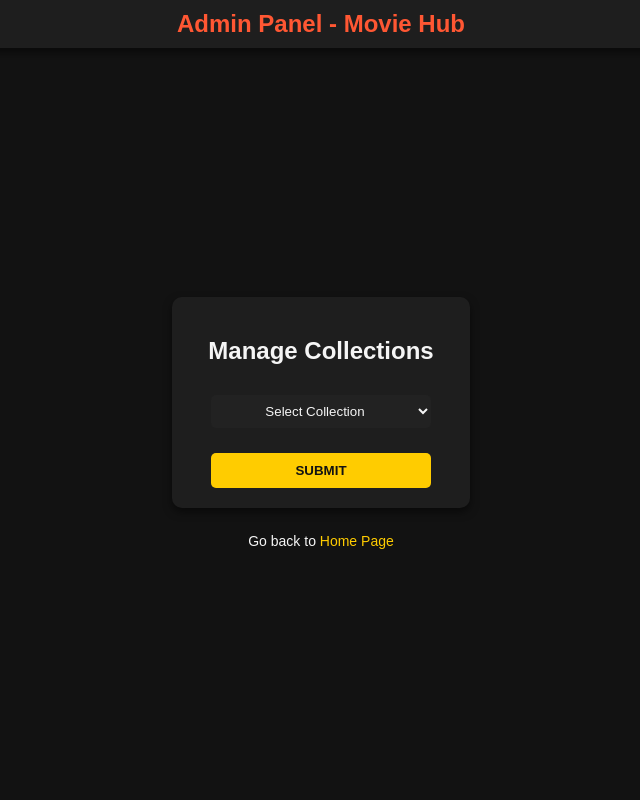
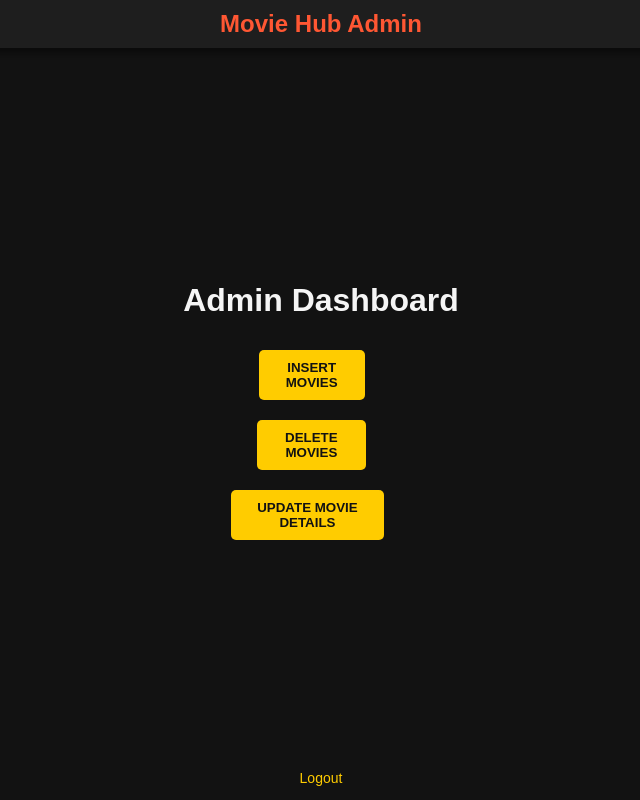
Before and after one commit to Channu17/DBMS-project, a Flask app: page /admin in a window 1280 px wide. Shown: the whole page, without its empty margins (319-959 px from the left). Run offline with Flask 3, Linux system fonts and the light colour scheme; the visitor is signed in with stand-in values (Sample User, id 1).

Commit message:
admin page updated

```diff
--- a/app.py
+++ b/app.py
@@ -1,12 +1,15 @@
 from flask import Flask, request, jsonify, render_template, redirect, url_for, flash, session
 from pymongo import MongoClient
+from get_details import MongoDBQuery
 
 app = Flask(__name__)
 app.secret_key = 'Luffy'
 
 client = MongoClient("mongodb://localhost:27017/")
-db = client['MoviesDB']
+db = client['MoviesDB2']
 users_collection = db['Users']
+details = MongoDBQuery()
+
 
 @app.route('/register', methods=['GET', 'POST'])
 def register():
@@ -22,9 +25,10 @@ def register():
             return redirect(url_for('register'))
 
         user = {
+            "_id":len(list(users_collection.find())) + 800,
             "uname": username,
             "email": email,
-            "password": password,  # Plain text password stored
+            "password": password,
             "dob": dob,
             "gender": gender
         }
@@ -46,7 +50,7 @@ def login():
         if username == 'admin' and password == 'admin':
             flash("Login successful!", category='success')
             return redirect(url_for('admin'))
-        elif user and user['password'] == password:  # Direct password comparison
+        elif user and user['password'] == password:
             session['user_id'] = str(user['_id'])
             session['username'] = user['uname']
             flash("Login successful!", category='success')
@@ -59,66 +63,121 @@ def login():
 
 @app.route('/dashboard', methods=['GET', 'POST'])
 def dashboard():
-    if 'user_id' in session:
-        collection_map = {
-            'Movies': ['title', 'release_year', 'language'],
-            'Directors': ['Name', 'DOB', 'Nationality'],
-            'Actors': ['Name', 'DOB', 'Awards'],
-            'Producer': ['Name', 'Founded Year'],
-            'Awards': ['Title', 'Year', 'Recipient']
-        }
-
-        # Default to 'Movies' if no collection is selected
-        selected_collection = request.form.get('collection') if request.method == 'POST' else None
-
-        if not selected_collection:
-            flash("Please select a collection to display data!", category="error")
-
-        # Perform the collection query only if a collection is selected
-        query = {}
-        if selected_collection == 'Movies':
-            search_keyword = request.form.get('search_keyword', '').strip()
-            if search_keyword:
-                query = {'title': {'$regex': search_keyword, '$options': 'i'}}  # Case-insensitive search
-        else:
-            search_keyword = ""
-
-        # Query the collection data
-        collection_data = list(db[selected_collection].find(query, {"_id": 0})) if selected_collection else []
-
-        columns = collection_map.get(selected_collection, [])
-        rows = [[entry.get(col.lower(), '') for col in columns] for entry in collection_data]
-
-        return render_template(
-            'dashboard.html',
-            username=session['username'],
-            collection=selected_collection,
-            columns=columns,
-            rows=rows,
-            collections=list(collection_map.keys()),
-            search_keyword=search_keyword
-        )
-    else:
+    if 'user_id' not in session:
         flash("You need to login first!", category="error")
         return redirect(url_for('login'))
 
+    collections = ["Actors", "Directors", "Movies", "Producers", "Awards"]
+    rows = []
+    columns = []
+    search_keyword = ""
+    collection = ""
 
+    if request.method == 'POST':
+        collection = request.form.get('collection')
+        search_keyword = request.form.get('search_keyword')
+
+        if collection and search_keyword:
+            if collection == "Actors":
+                result = details.get_actor_details(search_keyword)
+            elif collection == "Directors":
+                result = details.get_director_details(search_keyword)
+            elif collection == "Movies":
+                result = details.get_movie_details(search_keyword)
+            elif collection == "Producers":
+                result = details.get_producer_details(search_keyword)
+            elif collection == "Awards":
+                result = details.get_award_details(search_keyword)
+            else:
+                result = {"error": "Invalid collection selected"}
+
+            if "error" not in result:
+                columns = list(result.keys())
+                rows = [list(result.values())]
+            else:
+                flash(result["error"], category="error")
+        else:
+            flash("Please select a collection and provide a search keyword.", category="error")
+
+    return render_template(
+        'dashboard.html',
+        collections=collections,
+        collection=collection,
+        search_keyword=search_keyword,
+        rows=rows,
+        columns=columns
+    )
 
 
 @app.route('/admin', methods=['GET', 'POST'])
 def admin():
-    if 'username' not in session or session['username'] != 'admin':
-        flash("Access denied! Admins only.")
-        return redirect(url_for('login'))
     return render_template('admin.html')
 
+@app.route('/admin_manage', methods=['GET', 'POST'])
+def admin_manage():
+    if request.method == 'POST':
+        collection_name = request.form.get('collection')
 
-@app.route('/user/details', methods=['GET'])
-def user_details():
-    users = list(users_collection.find({}, {"_id": 1, "uname": 1, "email": 1, "dob": 1, "gender": 1}))
-    for user in users:
-        user["_id"] = str(user["_id"])
-    return jsonify(users), 200
+        if not collection_name:
+            flash('Please select a collection to manage.', category='error')
+            return redirect(url_for('admin_manage'))
+
+        # Access the MongoDB collection dynamically
+        collection = db[collection_name]
+        data = {}
+
+        if collection_name == 'Movies':
+            data['title'] = request.form.get('title')
+            data['release_year'] = int(request.form.get('release_year', 0))
+            data['actors'] = [actor.strip() for actor in request.form.get('actors', '').split(',')]
+            data['director'] = request.form.get('director')
+            data['awards'] = [award.strip() for award in request.form.get('awards', '').split(',')]
+            data['language'] = request.form.get('language')
+            data['producer'] = request.form.get('producer')
+            data['budget'] = request.form.get('budget')
+            data['runtime'] = int(request.form.get('runtime', 0))
+            data['genre'] = [genre.strip() for genre in request.form.get('genre', '').split(',')]
+
+        elif collection_name == 'Directors':
+            data['dname'] = request.form.get('director_name')
+            data['DOB'] = int(request.form.get('dob', 0))
+            data['nationality'] = request.form.get('nationality')
+            data['gender'] = request.form.get('gender')
+            data['award'] = request.form.get('award')
+            data['notable_movies'] = [movie.strip() for movie in request.form.get('notable_movies', '').split(',')]
+
+        elif collection_name == 'Actors':
+            data['aname'] = request.form.get('actor_name')
+            data['DOB'] = int(request.form.get('dob', 0))
+            data['nationality'] = request.form.get('nationality')
+            data['gender'] = request.form.get('gender')
+            data['award'] = request.form.get('award')
+            data['notable_movies'] = [movie.strip() for movie in request.form.get('notable_movies', '').split(',')]
+
+        elif collection_name == 'Producers':
+            data['pname'] = request.form.get('company_name')
+            data['est_year'] = int(request.form.get('founded', 0))
+            data['HQ'] = request.form.get('headquarters')
+
+        elif collection_name == 'Awards':
+            data['awname'] = request.form.get('award_name')
+            data['start_year'] = int(request.form.get('year', 0))
+
+        else:
+            flash(f'Collection {collection_name} not recognized.', category='error')
+            return redirect(url_for('admin_manage'))
+
+        # Insert the data into the collection
+        try:
+            # Let MongoDB auto-generate the _id field
+            collection.insert_one(data)
+            flash(f'Successfully added data to {collection_name} collection!', category='success')
+        except Exception as e:
+            flash(f'Error inserting data: {str(e)}', category='error')
+
+        return redirect(url_for('admin_manage'))
+
+    return render_template('admin_manage.html')
 
 if __name__ == '__main__':
     app.run(debug=True)
--- a/templates/admin.html
+++ b/templates/admin.html
@@ -3,7 +3,7 @@
 <head>
     <meta charset="UTF-8">
     <meta name="viewport" content="width=device-width, initial-scale=1.0">
-    <title>Admin Panel</title>
+    <title>Admin Page</title>
     <style>
         body {
             background-color: #121212;
@@ -38,32 +38,18 @@
             align-items: center;
             justify-content: center;
             flex-grow: 1;
-            margin-top: 60px;
+            margin-top: 50px; /* Adjusted to fit below the header */
         }
 
-        form {
-            text-align: center;
-            background-color: #1e1e1e;
-            padding: 20px;
-            border-radius: 10px;
-            box-shadow: 0 4px 8px rgba(0, 0, 0, 0.5);
-            width: 90%;
-            max-width: 350px;
-        }
-
-        input, select {
-            margin: 10px 0;
-            padding: 8px;
-            width: 85%;
-            border-radius: 5px;
-            border: none;
-            background-color: #222;
-            color: #f5f5f5;
-            text-align: center;
+        .admin-buttons {
+            display: flex;
+            flex-direction: column;
+            align-items: center;
+            justify-content: center;
         }
 
         button {
-            margin-top: 15px;
+            margin: 10px 0;
             padding: 10px;
             width: 85%;
             background-color: #ffcc00;
@@ -87,6 +73,14 @@
             margin-top: 15px;
         }
 
+        .error {
+            color: #e74c3c;
+        }
+
+        .success {
+            color: #2ecc71;
+        }
+
         p {
             text-align: center;
             font-size: 14px;
@@ -105,88 +99,37 @@
     </style>
 </head>
 <body>
-    <header>Admin Panel - Movie Hub</header>
+    <header>Movie Hub Admin</header>
     <div id="admin-page">
-        <form action="/admin/manage" method="POST">
-            <h2>Manage Collections</h2>
+        <h1>Admin Dashboard</h1>
 
-            <select name="collection" id="collection-select" required>
-                <option value="">Select Collection</option>
-                <option value="Movies" {% if collection == 'Movies' %}selected{% endif %}>Movies</option>
-                <option value="Directors" {% if collection == 'Directors' %}selected{% endif %}>Directors</option>
-                <option value="Actors" {% if collection == 'Actors' %}selected{% endif %}>Actors</option>
-                <option value="ProductionCompanies" {% if collection == 'ProductionCompanies' %}selected{% endif %}>Production Companies</option>
-                <option value="Awards" {% if collection == 'Awards' %}selected{% endif %}>Awards</option>
-            </select>
-
-            {% if collection == 'Movies' %}
-                <label for="movie_name">Movie Name</label>
-                <input type="text" name="movie_name" required>
-
-                <label for="director">Director</label>
-                <input type="text" name="director" required>
-
-                <label for="actors">Actors (comma separated)</label>
-                <input type="text" name="actors" required>
-
-                <label for="production_company">Production Company</label>
-                <input type="text" name="production_company" required>
-
-                <label for="award_name">Award Name</label>
-                <input type="text" name="award_name" required>
-
-            {% elif collection == 'Directors' %}
-                <label for="director_name">Director Name</label>
-                <input type="text" name="director_name" required>
-
-                <label for="dob">Date of Birth</label>
-                <input type="text" name="dob" required>
-
-                <label for="awards">Awards (comma separated)</label>
-                <input type="text" name="awards" required>
-
-            {% elif collection == 'Actors' %}
-                <label for="actor_name">Actor Name</label>
-                <input type="text" name="actor_name" required>
-
-                <label for="dob">Date of Birth</label>
-                <input type="text" name="dob" required>
-
-                <label for="movies">Movies (comma separated)</label>
-                <input type="text" name="movies" required>
-
-            {% elif collection == 'ProductionCompanies' %}
-                <label for="company_name">Company Name</label>
-                <input type="text" name="company_name" required>
-
-                <label for="founded">Founded Year</label>
-                <input type="text" name="founded" required>
-
-            {% elif collection == 'Awards' %}
-                <label for="award_name">Award Name</label>
-                <input type="text" name="award_name" required>
-
-                <label for="year">Year</label>
-                <input type="text" name="year" required>
-
-            {% endif %}
-
-            <button type="submit">Submit</button>
+        <div class="admin-buttons">
+            <form method="POST" action="{{ url_for('admin_manage') }}">
+                <button type="submit">Insert Movies</button>
             </form>
 
-        <div id="flash-message">
+            <form method="POST" action="#">
+                <button type="submit">Delete Movies</button>
+            </form>
+
+            <form method="POST" action="#">
+                <button type="submit">Update Movie Details</button>
+            </form>
+        </div>
+
         {% with messages = get_flashed_messages() %}
             {% if messages %}
-                    <ul>
+                <div id="flash-message">
                     {% for message in messages %}
-                            <li>{{ message }}</li>
+                        <p class="error">{{ message }}</p>
                     {% endfor %}
-                    </ul>
+                </div>
             {% endif %}
         {% endwith %}
     </div>
 
-        <p>Go back to <a href="{{ url_for('login') }}">Home Page</a></p>
+    <div>
+        <p><a href="{{ url_for('login') }}">Logout</a></p>
     </div>
 </body>
 </html>
```
Also changed, not shown: get_details.py (added, +41 -0 lines), templates/admin_manage.html (added, +191 -0 lines), templates/dashboard.html (+7 -12 lines), myreviews.html (added). Lines whose indentation alone changed are shown as unchanged.
